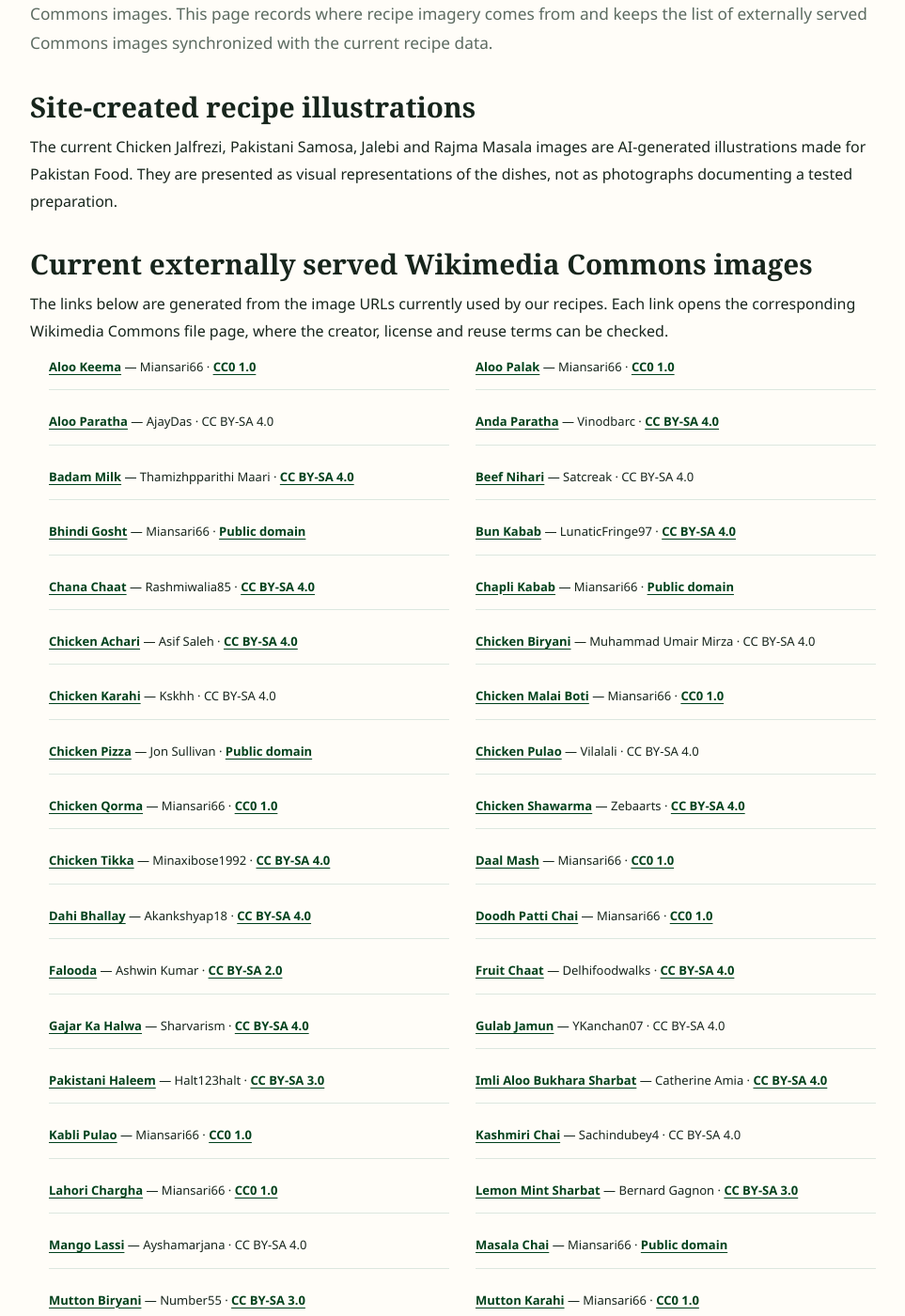
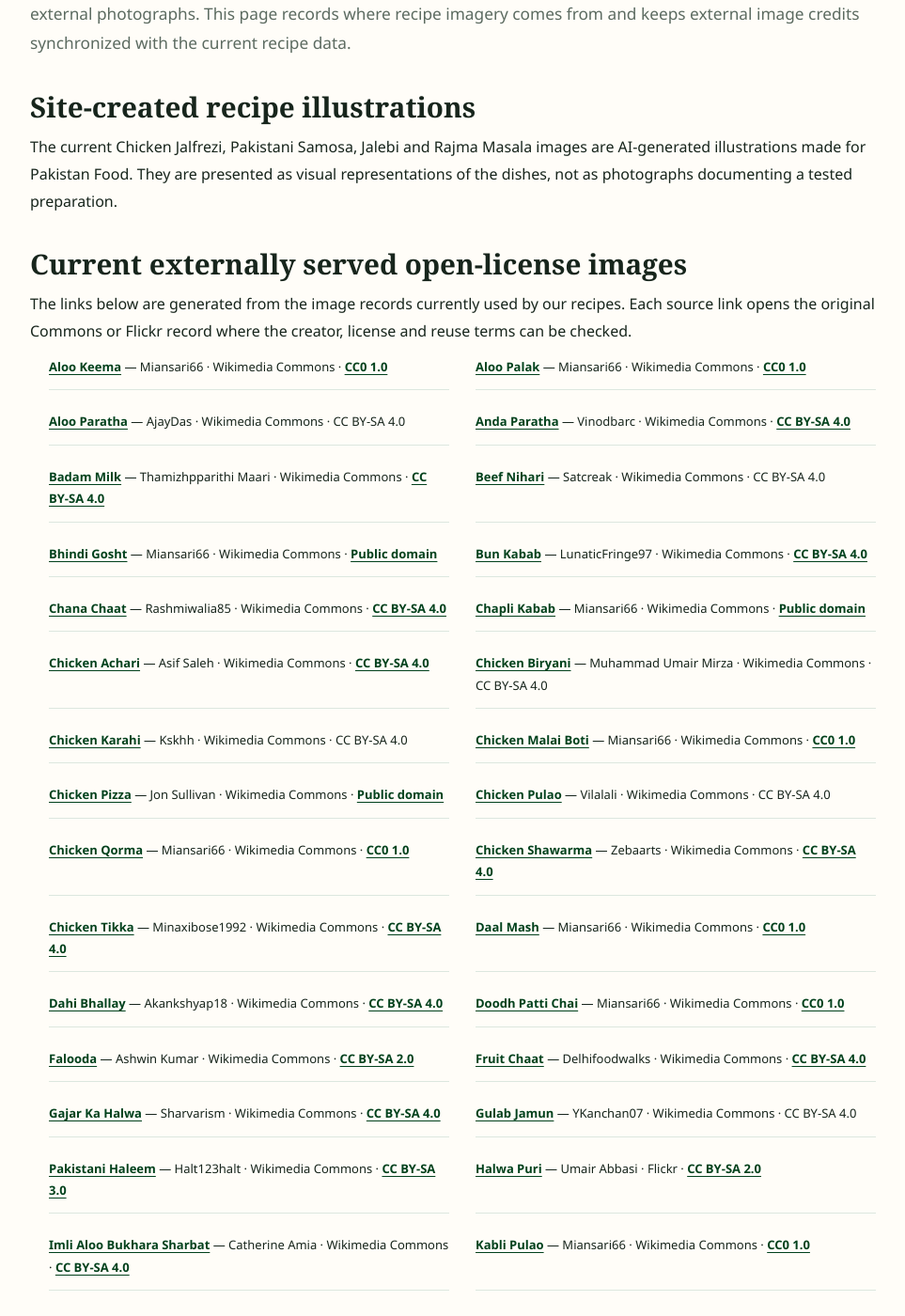
Before and after one commit to manazarali01-hub/pakistan-food, a Jekyll site: the page built from image-credits.html, in a window 1280 px wide and 1400 px high, scrolled down 290 px. Shown: the whole window at 94% size, without its empty margins (158-1121 px from the left). Built offline with Jekyll 4.4.1, drawn with Linux system fonts in a browser that asks for light colours; some of the changed text lies outside the part shown.

Commit message:
Generalize image credits for audited open-license sources

```diff
--- a/image-credits.html
+++ b/image-credits.html
@@ -25,21 +25,23 @@ layout: null
     <main class="policy-shell policy-page">
       <span class="section-label">TRANSPARENCY</span>
       <h1>Image Credits</h1>
-      <p class="policy-intro">Pakistan Food uses optimized local photographs, site-created recipe illustrations and selected Wikimedia Commons images. This page records where recipe imagery comes from and keeps the list of externally served Commons images synchronized with the current recipe data.</p>
+      <p class="policy-intro">Pakistan Food uses optimized local photographs, site-created recipe illustrations and selected openly licensed external photographs. This page records where recipe imagery comes from and keeps external image credits synchronized with the current recipe data.</p>
 
       <h2>Site-created recipe illustrations</h2>
       <p>The current Chicken Jalfrezi, Pakistani Samosa, Jalebi and Rajma Masala images are AI-generated illustrations made for Pakistan Food. They are presented as visual representations of the dishes, not as photographs documenting a tested preparation.</p>
 
-      <h2>Current externally served Wikimedia Commons images</h2>
-      <p>The links below are generated from the image URLs currently used by our recipes. Each link opens the corresponding Wikimedia Commons file page, where the creator, license and reuse terms can be checked.</p>
+      <h2>Current externally served open-license images</h2>
+      <p>The links below are generated from the image records currently used by our recipes. Each source link opens the original Commons or Flickr record where the creator, license and reuse terms can be checked.</p>
       <ul class="credits-list">
         {% for recipe_pair in site.data.recipes %}
           {% assign r = recipe_pair[1] %}
-          {% if r.image contains 'commons.wikimedia.org' %}
+          {% if r.image contains 'commons.wikimedia.org' or r.image contains 'staticflickr.com' %}
             {% assign source_url = r.image | replace: 'Special:Redirect/file/', 'File:' | replace: 'Special:FilePath/', 'File:' | split: '?' | first %}
+            {% assign source_label = r.image_source_label | default: 'Wikimedia Commons' %}
             <li>
               <a href="{{ r.image_source | default: source_url }}" rel="noopener noreferrer">{{ r.name }}</a>
               {% if r.image_author %} — {{ r.image_author }}{% endif %}
+              · {{ source_label }}
               {% if r.image_license %} · {% if r.image_license_url %}<a href="{{ r.image_license_url }}" rel="noopener noreferrer">{{ r.image_license }}</a>{% else %}{{ r.image_license }}{% endif %}{% endif %}
             </li>
           {% endif %}
@@ -47,7 +49,7 @@ layout: null
       </ul>
 
       <h2>Sources for current optimized local recipe images</h2>
-      <p>These recipe photographs are still served from local optimized files. Their source records are retained below. Recipes now served directly from Wikimedia Commons are listed above with creator and license information.</p>
+      <p>These recipe photographs are still served from local optimized files. Their source records are retained below. Recipes now served from audited external open-license sources are listed above with creator and license information.</p>
       <ul class="credits-list">
         <li><a href="https://commons.wikimedia.org/wiki/File:Chicken_Handi.JPG">Chicken Handi</a></li>
         <li><a href="https://commons.wikimedia.org/wiki/File:Bannu_Gull_Beeff_Pulao.jpg">Beef Pulao</a></li>
@@ -61,7 +63,7 @@ layout: null
         <li><a href="https://commons.wikimedia.org/wiki/File:Matar_Pulao_-_Mohali_2016-08-06_8222.JPG">Matar Pulao</a></li>
       </ul>
 
-      <p><small>Images and licenses can change at their source. The linked Commons file page is the authoritative record for creator and license details. Questions or correction requests can be sent through <a href="contact.html">Contact &amp; Recipe Corrections</a> or by email at <a href="mailto:manazarali01@gmail.com">manazarali01@gmail.com</a>.</small></p>
+      <p><small>Images and licenses can change at their source. The linked source page is the authoritative record for creator and license details. Questions or correction requests can be sent through <a href="contact.html">Contact &amp; Recipe Corrections</a> or by email at <a href="mailto:manazarali01@gmail.com">manazarali01@gmail.com</a>.</small></p>
     </main>
 
     <footer class="policy-footer">
```
